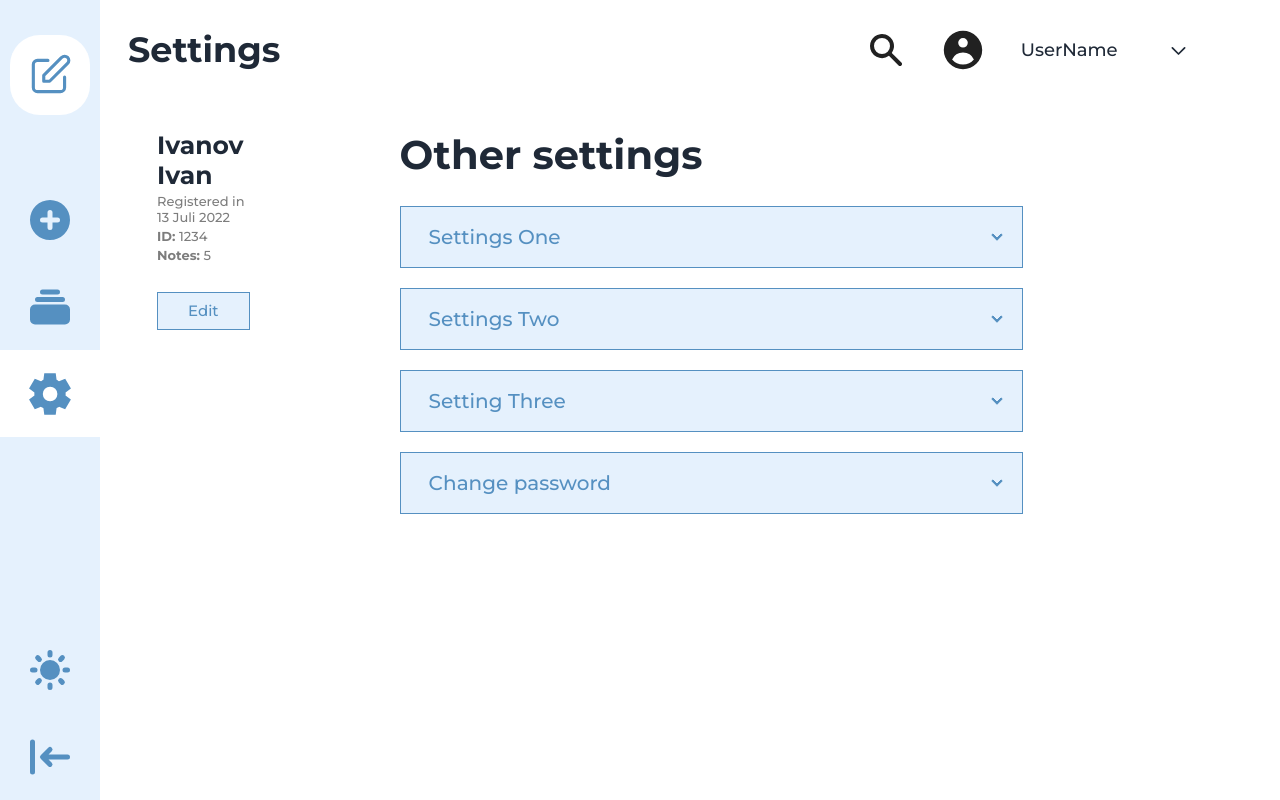
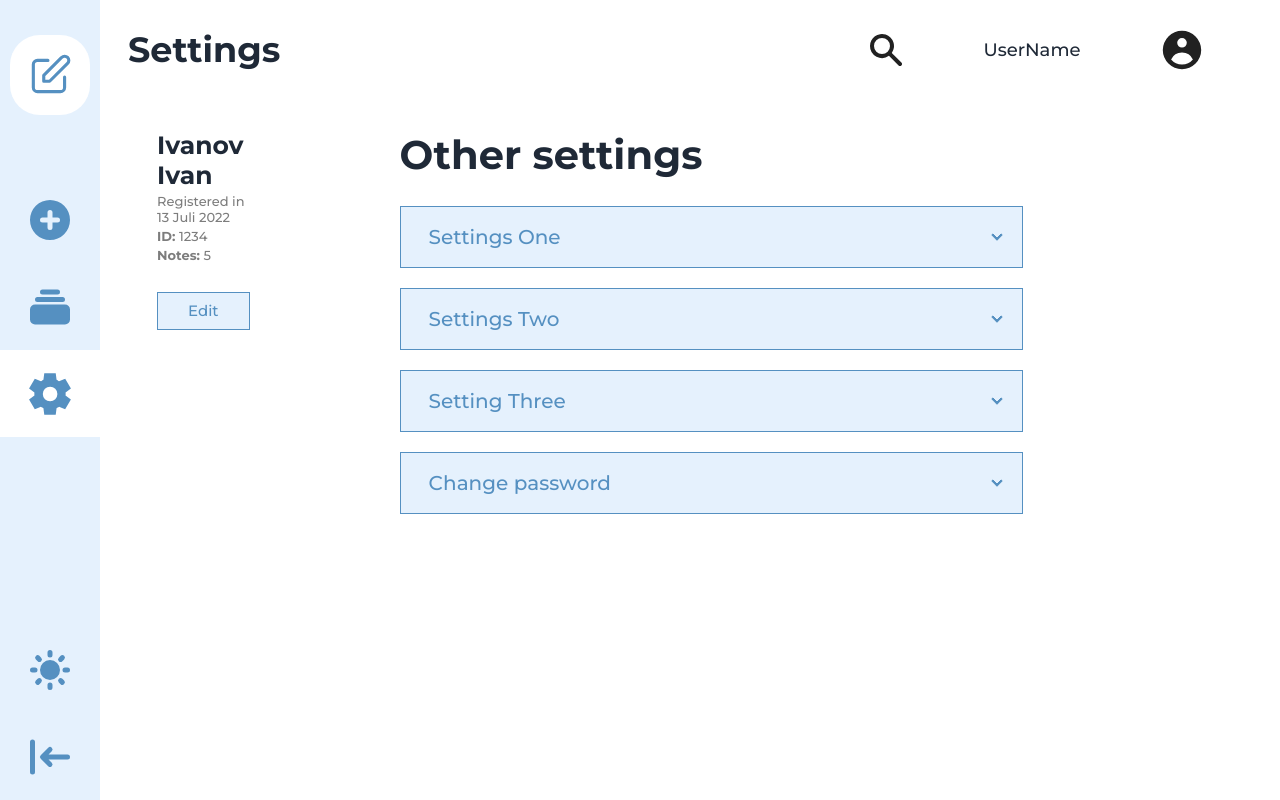
Before and after one commit to Halera-inc/simple-notes-front, a Next.js app: page /settings in a window 1280 px wide. Built offline with nearby package versions, Linux system fonts and the light colour scheme.

Commit message:
fix: header and sidebar red hover exit button

```diff
--- a/src/components/Header/Header.tsx
+++ b/src/components/Header/Header.tsx
@@ -35,10 +35,8 @@ const Header = () => {
                             </p>
                             <div className='flex justify-between w-[340px] items-center mr-[74px]'>
                                 <SearchIcon width={'40px'} height={'40px'} fill={'#212121'}/>
+                                <p className='text-lg'>{userName}</p>
                                 <UserCircleIcon width={'3em'} height={'3em'} fill={'#212121'}/>
-                                <p className='text-lg'>{userName}</p>
-                                <DropDown isCollapsed={isCollapsed} setIsCollapsed={setIsCollapsed}
-                                          dropItems={liArray}/>
                             </div>
                         </div>
                         : <div className='flex justify-between items-center h-10 mt-[29px] mb-[35px] mr-[100px]'>
--- a/src/components/Sidebar/SidebarItem.tsx
+++ b/src/components/Sidebar/SidebarItem.tsx
@@ -21,7 +21,7 @@ const SidebarItem = ({icon, tooltipInfo, link, active, redActive}: PropsType) =>
                  data-tip={tooltipInfo ? tooltipInfo : 'Other'}
                  onMouseEnter={() => setHover(true)}
                  onMouseLeave={() => setHover(false)}
-                 style={hover && redActive ? {backgroundColor: '#ffcdd7'} : {}}>
+                 style={hover && redActive ? {backgroundColor: '#ffeeee'} : {}}>
                 {icon}
             </div>
         </Link>
```
